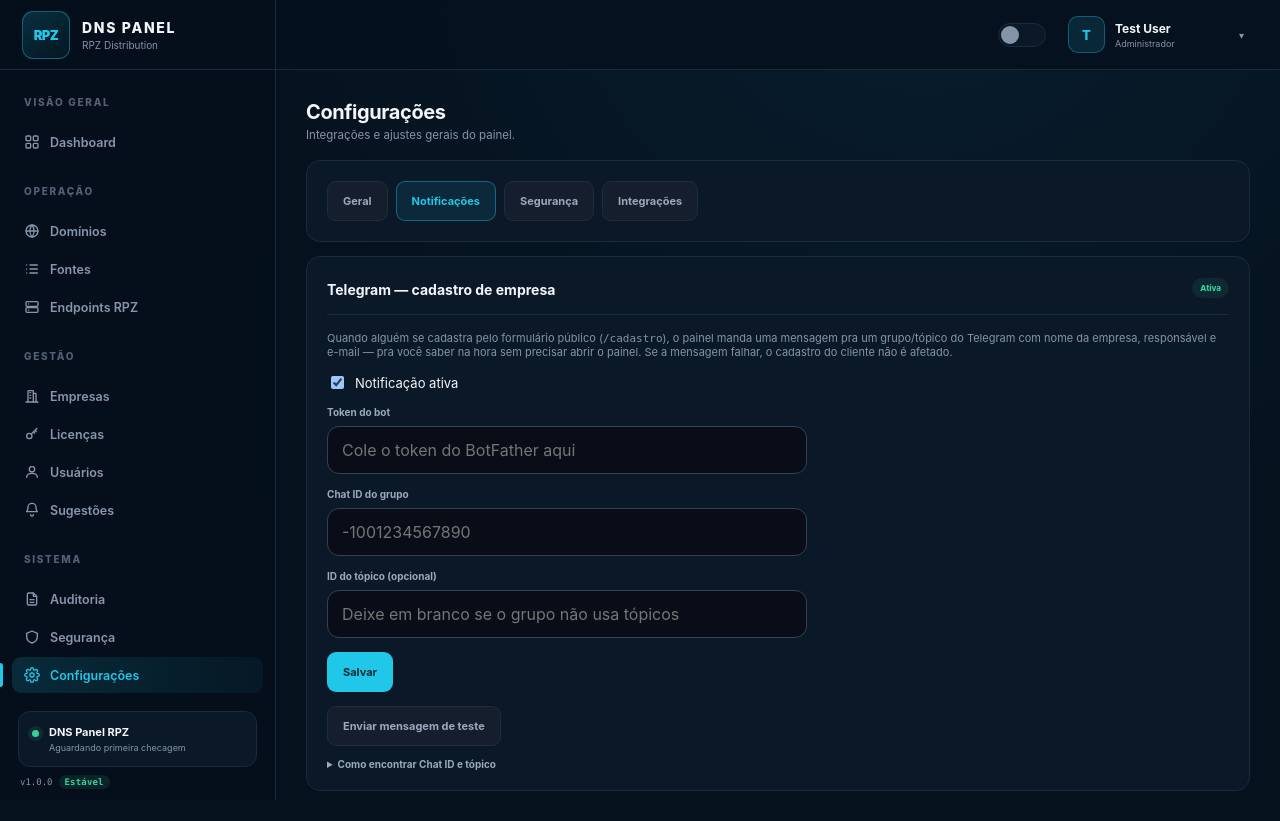
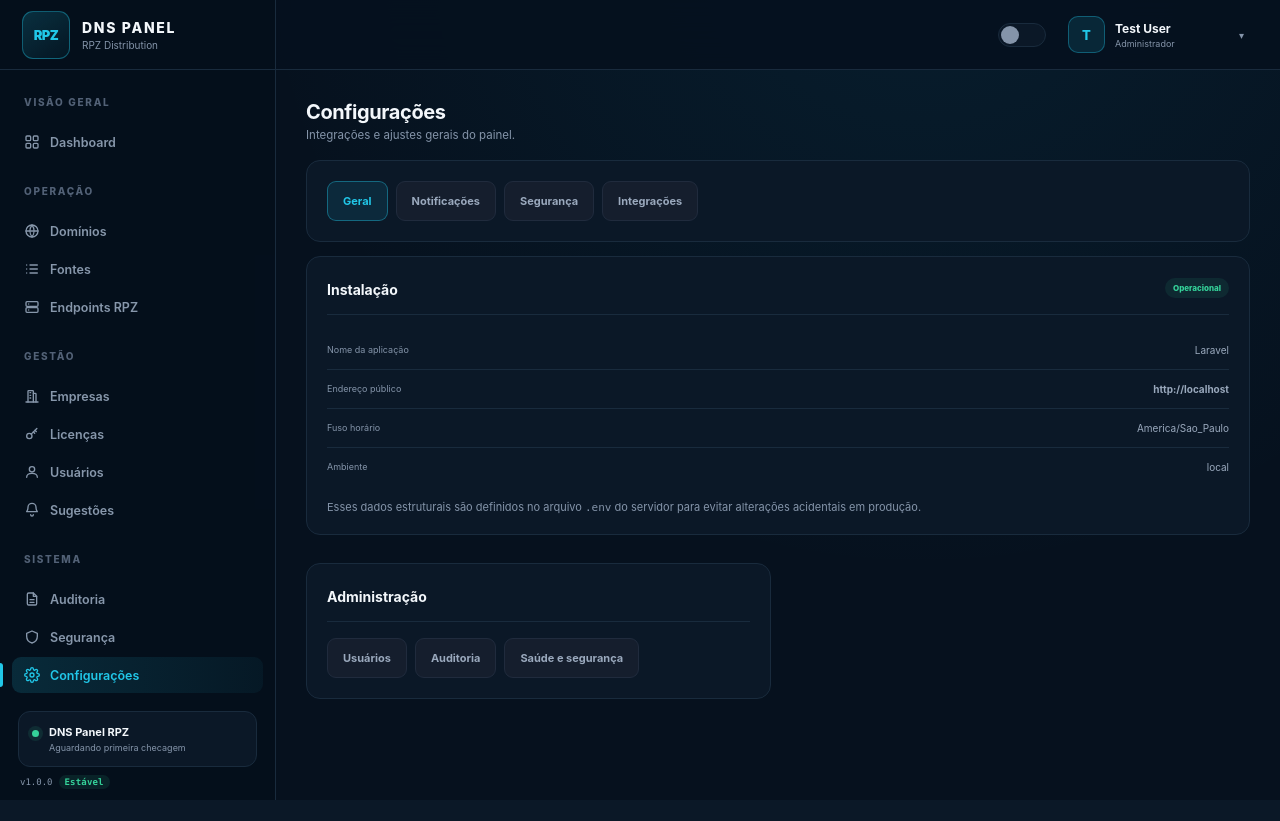
Before and after one commit to TrevizamNetwork001/dns-panel-rpz, a Laravel app: page /configuracoes in a window 1280 px wide. After the commit the page ends 800 px from the top, so only its background shows below. Run offline with Laravel 12, Linux system fonts and the light colour scheme; a user stored in the database is signed in; data comes from the database, SQL or seed files in the repository; data that the repository does not hold is empty.

Commit message:
feat: completa pagina de configuracoes

```diff
--- a/app/Http/Controllers/ConfiguracoesController.php
+++ b/app/Http/Controllers/ConfiguracoesController.php
@@ -3,6 +3,7 @@
 namespace App\Http\Controllers;
 
 use App\Models\AuditLog;
+use App\Models\Lista;
 use App\Models\Setting;
 use App\Services\TelegramNotifier;
 use Illuminate\Http\RedirectResponse;
@@ -13,7 +14,25 @@
 {
     public function index(TelegramNotifier $telegram): View
     {
-        return view('configuracoes.index', ['telegram' => $telegram->config()]);
+        $fontesGerenciadas = Lista::query()
+            ->whereIn('origem', ['externa', 'anatel'])
+            ->get(['origem', 'sync_ativo', 'last_sync_at']);
+
+        return view('configuracoes.index', [
+            'telegram' => $telegram->config(),
+            'geral' => [
+                'nome' => config('app.name'),
+                'url' => config('app.url'),
+                'timezone' => config('app.timezone'),
+                'ambiente' => app()->environment(),
+            ],
+            'integracoes' => [
+                'total' => $fontesGerenciadas->count(),
+                'ativas' => $fontesGerenciadas->where('sync_ativo', true)->count(),
+                'pausadas' => $fontesGerenciadas->where('sync_ativo', false)->count(),
+                'ultima_sync' => $fontesGerenciadas->max('last_sync_at'),
+            ],
+        ]);
     }
 
     public function updateTelegram(Request $request): RedirectResponse
--- a/resources/views/configuracoes/index.blade.php
+++ b/resources/views/configuracoes/index.blade.php
@@ -20,8 +20,25 @@
     </div>
 
     <div data-settings-panel="geral">
-        <div class="panel">
-            <div class="empty-state"><span>Nada configurado aqui ainda.</span></div>
+        <div class="details-grid">
+            <div class="panel details-card-wide">
+                <div class="panel-header"><h2>Instalação</h2><span class="status-pill is-active">Operacional</span></div>
+                <dl class="details-list">
+                    <div><dt>Nome da aplicação</dt><dd>{{ $geral['nome'] }}</dd></div>
+                    <div><dt>Endereço público</dt><dd><a class="inline-link" href="{{ $geral['url'] }}" target="_blank" rel="noopener">{{ $geral['url'] }}</a></dd></div>
+                    <div><dt>Fuso horário</dt><dd>{{ $geral['timezone'] }}</dd></div>
+                    <div><dt>Ambiente</dt><dd>{{ $geral['ambiente'] }}</dd></div>
+                </dl>
+                <p style="color:var(--text-muted);font-size:11px;margin:14px 0 0">Esses dados estruturais são definidos no arquivo <code>.env</code> do servidor para evitar alterações acidentais em produção.</p>
+            </div>
+            <div class="panel">
+                <div class="panel-header"><h2>Administração</h2></div>
+                <div style="display:flex;gap:8px;flex-wrap:wrap">
+                    <a class="button button-secondary" href="{{ route('usuarios.index') }}">Usuários</a>
+                    <a class="button button-secondary" href="{{ route('auditoria.index') }}">Auditoria</a>
+                    <a class="button button-secondary" href="{{ route('seguranca.index') }}">Saúde e segurança</a>
+                </div>
+            </div>
         </div>
     </div>
 
@@ -79,14 +96,34 @@
     </div>
 
     <div data-settings-panel="seguranca" hidden>
-        <div class="panel">
-            <div class="empty-state"><span>Nada configurado aqui ainda. Veja a página <a href="{{ route('seguranca.index') }}" class="inline-link">Segurança</a> para bans e falhas de login.</span></div>
+        <div class="details-grid">
+            <div class="panel details-card-wide">
+                <div class="panel-header"><h2>Proteções da aplicação</h2><span class="status-pill is-active">Ativas</span></div>
+                <dl class="details-list">
+                    <div><dt>Login</dt><dd>Limite de tentativas e registro de falhas</dd></div>
+                    <div><dt>Endpoints RPZ</dt><dd>Limite de 60 requisições por minuto e controle por IP</dd></div>
+                    <div><dt>Permissões</dt><dd>Separação entre administradores e empresas clientes</dd></div>
+                    <div><dt>Auditoria</dt><dd>Registro de acessos e alterações sensíveis</dd></div>
+                </dl>
+            </div>
+            <div class="panel">
+                <div class="panel-header"><h2>Monitoramento</h2></div>
+                <p style="color:var(--text-muted);font-size:11px;margin:0 0 14px">Consulte falhas de login, IPs banidos, certificado, disco e disponibilidade do painel.</p>
+                <a class="button button-primary" href="{{ route('seguranca.index') }}">Abrir saúde e segurança</a>
+            </div>
         </div>
     </div>
 
     <div data-settings-panel="integracoes" hidden>
-        <div class="panel">
-            <div class="empty-state"><span>Nada configurado aqui ainda.</span></div>
+        <div class="metrics-grid">
+            <div class="metric-card"><div class="metric-value">{{ $integracoes['total'] }}</div><div class="metric-label">Fontes gerenciadas</div><div class="metric-footer"><span>Externas e ANATEL</span></div></div>
+            <div class="metric-card"><div class="metric-value">{{ $integracoes['ativas'] }}</div><div class="metric-label">Sincronizações ativas</div><div class="metric-footer"><span>Executadas automaticamente</span></div></div>
+            <div class="metric-card"><div class="metric-value">{{ $integracoes['pausadas'] }}</div><div class="metric-label">Fontes pausadas</div><div class="metric-footer"><span>Sem atualização automática</span></div></div>
+        </div>
+        <div class="panel" style="margin-top:14px">
+            <div class="panel-header"><h2>Listas e feeds</h2></div>
+            <p style="color:var(--text-muted);font-size:11px;margin:0 0 14px">Última sincronização registrada: <strong>{{ $integracoes['ultima_sync']?->format('d/m/Y H:i') ?? 'ainda não executada' }}</strong>. URLs, formatos e pausas são administrados diretamente em cada lista.</p>
+            <a class="button button-primary" href="{{ route('listas.index') }}">Gerenciar fontes</a>
         </div>
     </div>
 
@@ -110,9 +147,20 @@
                 });
             });
 
-            // O Telegram e a unica aba com conteudo real hoje; abre nela direto
-            // (inclusive apos um erro de validacao no formulario dele).
-            activate('notificacoes');
+            var requestedTab = new URLSearchParams(window.location.search).get('aba');
+            var initialTab = Array.from(tabs).some(function (tab) {
+                return tab.dataset.settingsTab === requestedTab;
+            }) ? requestedTab : 'geral';
+
+            activate(initialTab);
+
+            tabs.forEach(function (tab) {
+                tab.addEventListener('click', function () {
+                    var url = new URL(window.location.href);
+                    url.searchParams.set('aba', tab.dataset.settingsTab);
+                    window.history.replaceState({}, '', url);
+                });
+            });
         })();
     </script>
 @endsection
```
Also changed, not shown: RUNBOOK.md (+5 -5 lines), tests/Feature/ConfiguracoesTelegramTest.php (+6 -1 lines).
